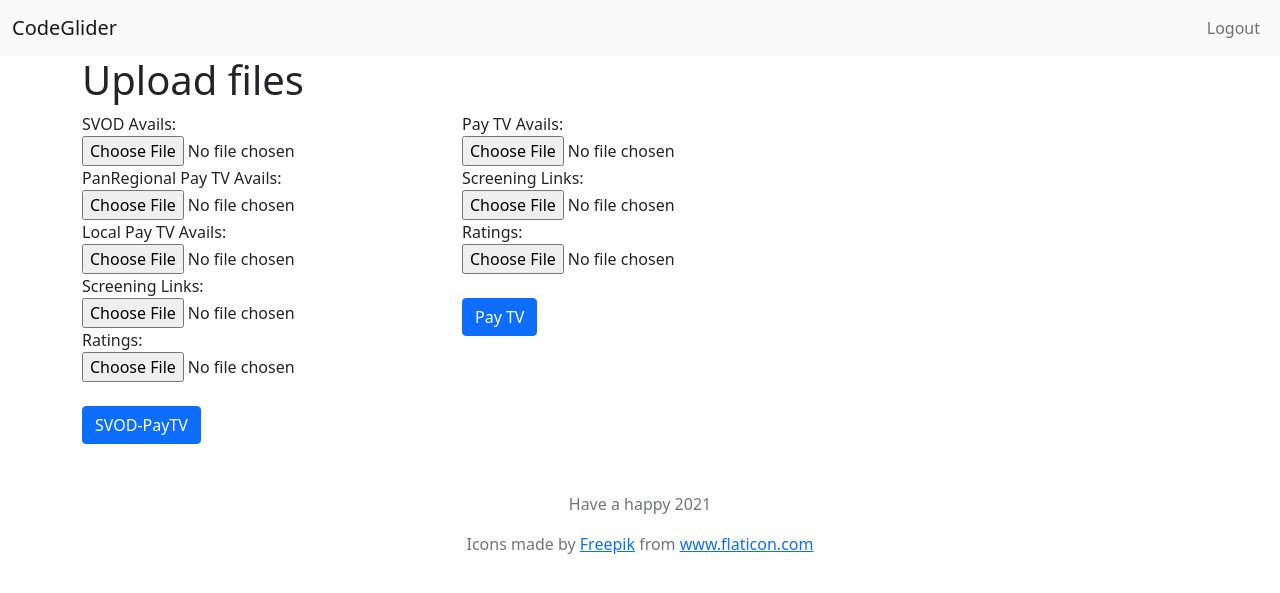
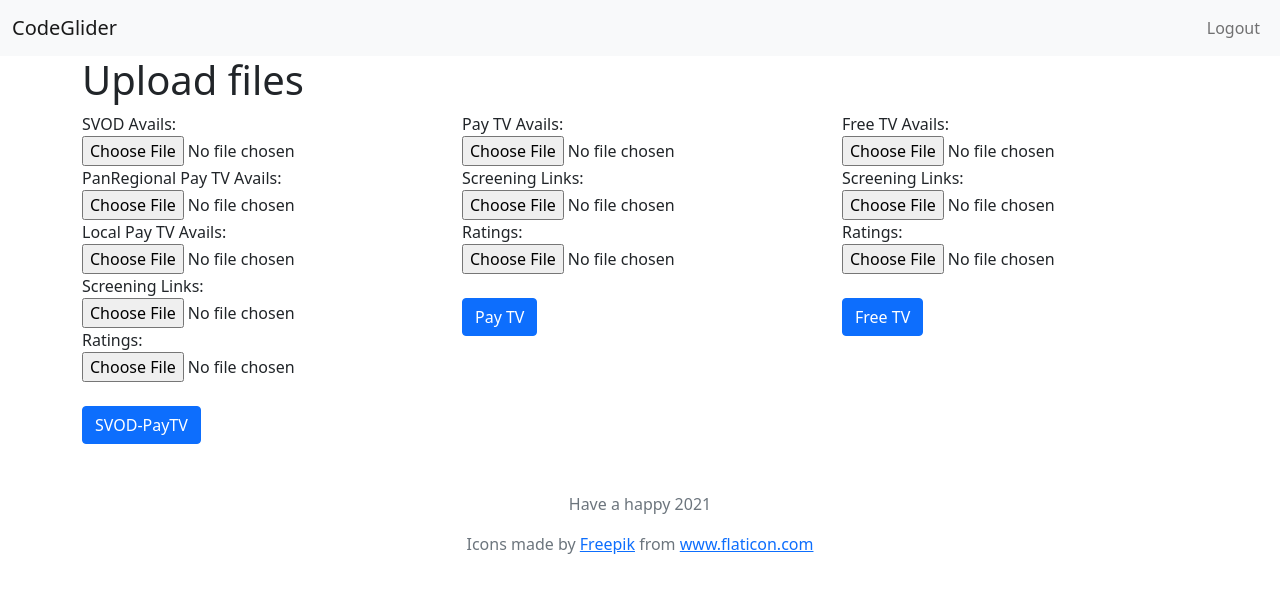
Before and after one commit to AlexCodeGlider/portfolio-project, a Django app: page /avails/ in a window 1280 px wide. Shown: the top 593 px of the page. Run offline with Django 3.2, Linux system fonts and the light colour scheme; the visitor is signed in with stand-in values (Sample User, id 1); some libraries are stand-ins or nearby versions.

Commit message:
Added FreeTV process

```diff
--- a/avails/templates/avails/avails.html
+++ b/avails/templates/avails/avails.html
@@ -57,6 +57,25 @@ Ratings:
 <input class="btn btn-primary" type="submit" value="Pay TV" />
 </form>
 </div>
+<div class="col-4">
+<form method="POST" action="{% url 'avails' %}" enctype="multipart/form-data">
+{% csrf_token %}
+Free TV Avails:
+<br />
+<input type="file" name="ftv_avails" />
+<br />
+Screening Links:
+<br />
+<input type="file" name="screeners" />
+<br />
+Ratings:
+<br />
+<input type="file" name="ratings" />
+<br />
+<br />
+<input class="btn btn-primary" type="submit" value="Free TV" />
+</form>
+</div>
 </div>
 {% else %}
   <a href="{% url 'login' %}" style="text-decoration: none"><p class="lead text-muted">Please login to continue</p></a>
--- a/avails/views.py
+++ b/avails/views.py
@@ -45,6 +45,19 @@ def tidy_split(df, column, sep=',', keep=False):
     new_df[column] = new_values
     return new_df
 
+def sale_activity(df, suffix=''):
+    sale_act = tidy_split(df, 'Previous Sale Activity', sep='\n', keep=False)
+    sale_act['Previous Sale Activity'] = sale_act['Previous Sale Activity'].str.replace('.', '')
+    sale_activity_enddates = sale_act['Previous Sale Activity'].str[-11:]
+    date_dict = {'ene': '01', 'feb': '02', 'mar': '03', 'abr': '04', 'may':'05', 'jun': '06', 'jul': '07', 'ago': '08', 'sep':'09', 'oct': '10', 'nov': '11', 'dic': '12'}
+    sale_activity_enddates = sale_activity_enddates.replace(date_dict, regex=True)
+    sale_activity_enddates = sale_activity_enddates.replace('own-Unknown', np.nan).astype('datetime64')
+    sale_act['end_dates'] = sale_activity_enddates
+    sale_act['end_dates'].fillna(sale_act['Acq. Expires'], inplace=True)
+    sale_act['client'] = sale_act['Previous Sale Activity'].str[:-25]
+    sale_act = sale_act.pivot_table(index='Unique Id', values='end_dates', columns='client', aggfunc=max)
+    return df.join(sale_act, on='Unique Id', how='left').sort_values(by='Unique Id'), [str(col) + suffix for col in sale_act.columns]
+
 def cleanup(df, suffix=''):
     df['Non-Exclusive Date'] = df['Non-Exclusive Date'].replace('NOT AVAIL', np.nan).astype('datetime64')
     df['Non-Exclusive Date'] = df.apply(lambda x: dt.date.today() if x['Available?'] == 'Avail NE' else x['Non-Exclusive Date'], axis=1)
@@ -62,22 +75,10 @@ def cleanup(df, suffix=''):
     df['First Run or Library'] = df['Is Reissue?'].fillna('First Run')
     df['First Run or Library'] = df['First Run or Library'].map({'Yes': 'Library', 'First Run': 'First Run'})
 
-    sale_activity = tidy_split(df, 'Previous Sale Activity', sep='\n', keep=False)
-    sale_activity['Previous Sale Activity'] = sale_activity['Previous Sale Activity'].str.replace('.', '')
-    sale_activity_enddates = sale_activity['Previous Sale Activity'].str[-11:]
-    date_dict = {'ene': '01', 'feb': '02', 'mar': '03', 'abr': '04', 'may':'05', 'jun': '06', 'jul': '07', 'ago': '08', 'sep':'09', 'oct': '10', 'nov': '11', 'dic': '12'}
-    sale_activity_enddates = sale_activity_enddates.replace(date_dict, regex=True)
-    sale_activity_enddates = sale_activity_enddates.replace('own-Unknown', np.nan).astype('datetime64')
-    sale_activity['end_dates'] = sale_activity_enddates
-    sale_activity['end_dates'].fillna(sale_activity['Acq. Expires'], inplace=True)
-    sale_activity['client'] = sale_activity['Previous Sale Activity'].str[:-25]
-    sale_activity = sale_activity.pivot_table(index='Unique Id', values='end_dates', columns='client', aggfunc=max)
-
-
-    df = df.join(sale_activity, on='Unique Id', how='left').sort_values(by='Unique Id')
+    df, sales = sale_activity(df, suffix)
 
     df.columns = list(df.columns[:13]) + [str(col) + suffix for col in df.columns[13:]]
-    return df, [str(col) + suffix for col in sale_activity.columns]
+    return df, sales
 
 def process(df, sales, screeners, ratings):
     metadata = ['Title', 'Genre', 'Cast Member', 'Year Completed', 'Director',
@@ -273,6 +274,51 @@ def avails(request):
                 response = HttpResponse(b.getvalue(), content_type='application/vnd.openxmlformats-officedocument.spreadsheetml.sheet')
                 response['Content-Disposition'] = 'attachment; filename=%s.xlsx' % filename
             return response
+        elif 'ftv_avails' in request.FILES.keys() and 'screeners' in request.FILES.keys() and 'ratings' in request.FILES.keys():
+            imported_ftv = dataset.load(request.FILES['ftv_avails'].read(), format='xlsx')
+            imported_ftv.headers = imported_ftv[0]
+            ftv_avails = imported_ftv.export('df')
+            ftv_avails.drop([0], inplace=True)
+
+            imported_screeners = dataset.load(request.FILES['screeners'].read(), format='xlsx')
+            screeners = imported_screeners.export('df')
+            screeners.dropna(axis=0, subset=['Unique Identifier'], inplace=True)
+            screeners['Unique Id'] = screeners['Unique Identifier'].astype(int)
+            screeners.drop(['Unique Identifier', 'Title', 'Web Site'], axis = 1, inplace=True)
+
+            imported_ratings = dataset.load(request.FILES['ratings'].read(), format='xls')
+            ratings = imported_ratings.export('df')
+            ratings.dropna(axis=0, subset=['Unique Identifier'], inplace=True)
+            ratings['Unique Id'] = ratings['Unique Identifier'].astype(int)
+            ratings.drop(['Unique Identifier', 'Title', 'Imdb'], axis = 1, inplace=True)
+
+            df = ftv_avails
+            df['Year'] = df['Year Completed']
+            mask = df['Holdback'] <= dt.datetime.today()
+            df['Holdback'].loc[mask] = pd.NaT
+            df['First Run or Library'] = df['Is Reissue?'].fillna('First Run')
+            df['First Run or Library'] = df['First Run or Library'].map({'Yes': 'Library', 'First Run': 'First Run'})
+            df = pd.merge(df, screeners, on='Unique Id', how='left')
+            df, sales = sale_activity(df)
+            df = pd.merge(df, ratings, on='Unique Id', how='left')
+            df[sales] = df[sales].apply(lambda x: x.apply(lambda x: str(x)[:10] if str(x) != 'nan' else ''))
+            df[[col for col in df.columns if 'Available' in col]] = df[[col for col in df.columns if 'Available' in col]].apply(lambda x: x.apply(lambda x: pd.Timestamp(x) if type(x) == int else x))
+            df[[col for col in df.columns if 'Available' in col]] = df[[col for col in df.columns if 'Available' in col]].apply(lambda x: x.apply(lambda x: str(x).replace(' 00:00:00', '')))
+            df[[col for col in df.columns if 'Holdback' in col]] = df[[col for col in df.columns if 'Holdback' in col]].apply(lambda x: x.apply(lambda x: str(x).replace(' 00:00:00', '')))
+            df = df.apply(lambda x: x.apply(lambda x: '' if str(x) == 'NaT' else x))
+            cols_ordered = [col for col in df.columns if col != '']
+            cols2drop = ['AKA 1', 'AKA 2', 'Original Language', 'Previous Sale Activity', 'Unique Id', 'Is Reissue?']
+
+            for col in cols2drop:
+                cols_ordered.remove(col)
+
+            with BytesIO() as b:
+                writer = pd.ExcelWriter(b, engine='openpyxl')
+                df[cols_ordered].to_excel(writer, sheet_name='Avails')
+                writer.save()
+                response = HttpResponse(b.getvalue(), content_type='application/vnd.openxmlformats-officedocument.spreadsheetml.sheet')
+                response['Content-Disposition'] = 'attachment; filename=%s.xlsx' % 'FreeTV Avails'
+            return response
         else:
             return render(request, 'avails/avails.html', {'error': 'All files required'})
     else:
```
Also changed, not shown: 2 other files.
